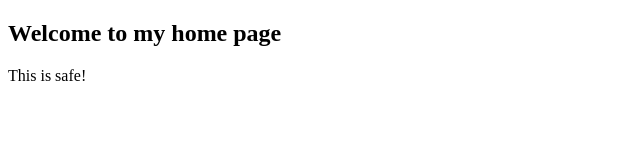
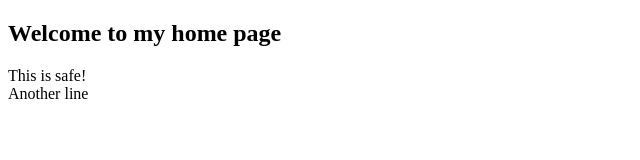
Before and after one commit to johntomnyone/StepByStep, a plain HTML site: page index.html in a window 1280 px wide. Shown: the full height of the page, 0-640 px from the left. Drawn offline with Linux system fonts and the light colour scheme.

Commit message:
added a new line

```diff
--- a/index.html
+++ b/index.html
@@ -5,6 +5,6 @@
     </head>
     <body>
         <h2>Welcome to my home page</h2>
-        <p>This is safe!</p>
+        <p>This is safe!<br> Another line</p>
     </body>
 </html>
```
